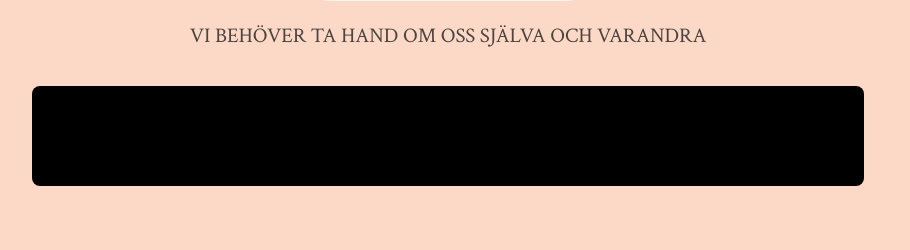
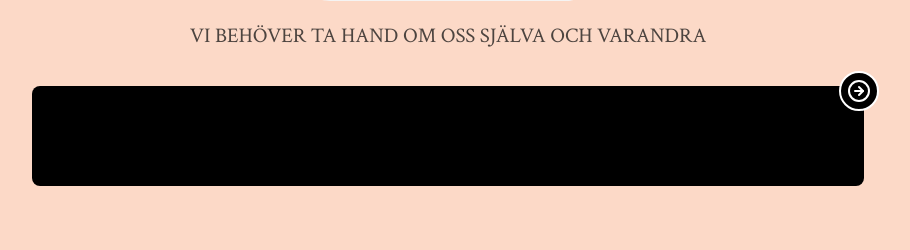
Before and after one commit to janlindblad/klimatsjuk, a Django app: page / in a window 1280 px wide. Shown: the part 566-816 px from the top of the page, without its empty margins (192-1102 px from the left). Run offline with Django 5.2, Linux system fonts and the light colour scheme; data that the repository does not hold is empty.

Commit message:
Add next quote button

```diff
--- a/counter/templates/counter/landing.html
+++ b/counter/templates/counter/landing.html
@@ -8,8 +8,48 @@
 
 {% block content_section %}
 <div id="quote-box" class="quote-box">
+    <button id="refresh-quote-btn" class="refresh-quote-btn" title="Nästa citat">
+        <svg viewBox="0 0 24 24" width="24" height="24" fill="none" stroke="currentColor" stroke-width="2" stroke-linecap="round" stroke-linejoin="round">
+            <circle cx="12" cy="12" r="10"></circle>
+            <polyline points="12 16 16 12 12 8"></polyline>
+            <line x1="8" y1="12" x2="16" y2="12"></line>
+        </svg>
+    </button>
     <p id="quote-text"></p>
 </div>
+
+<style>
+    .refresh-quote-btn {
+        position: absolute;
+        top: -15px;
+        right: -15px;
+        width: 40px;
+        height: 40px;
+        background-color: #000;
+        border: 2px solid #fff;
+        border-radius: 50%;
+        cursor: pointer;
+        display: flex;
+        align-items: center;
+        justify-content: center;
+        color: #fff;
+        transition: all 0.3s ease;
+        padding: 0;
+    }
+
+    .refresh-quote-btn:hover {
+        background-color: rgba(255, 255, 255, 0.4);
+        transform: scale(1.1);
+    }
+
+    .refresh-quote-btn:active {
+        transform: scale(0.95);
+    }
+
+    #quote-box {
+        position: relative;
+    }
+</style>
 
 <script>
     let quotes = [];
@@ -44,6 +84,9 @@
         }, 250);
     }
 
+    // Set up refresh button
+    document.getElementById('refresh-quote-btn').addEventListener('click', displayRandomQuote);
+
     // Fetch quotes on page load
     fetchQuotes();
 
```
